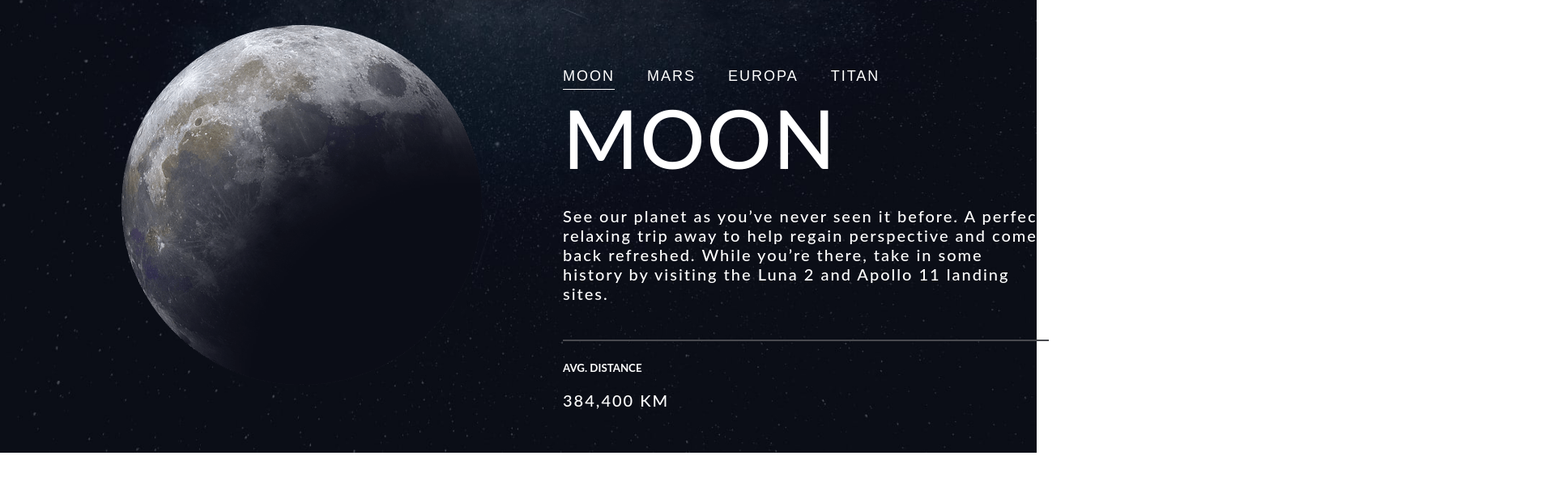
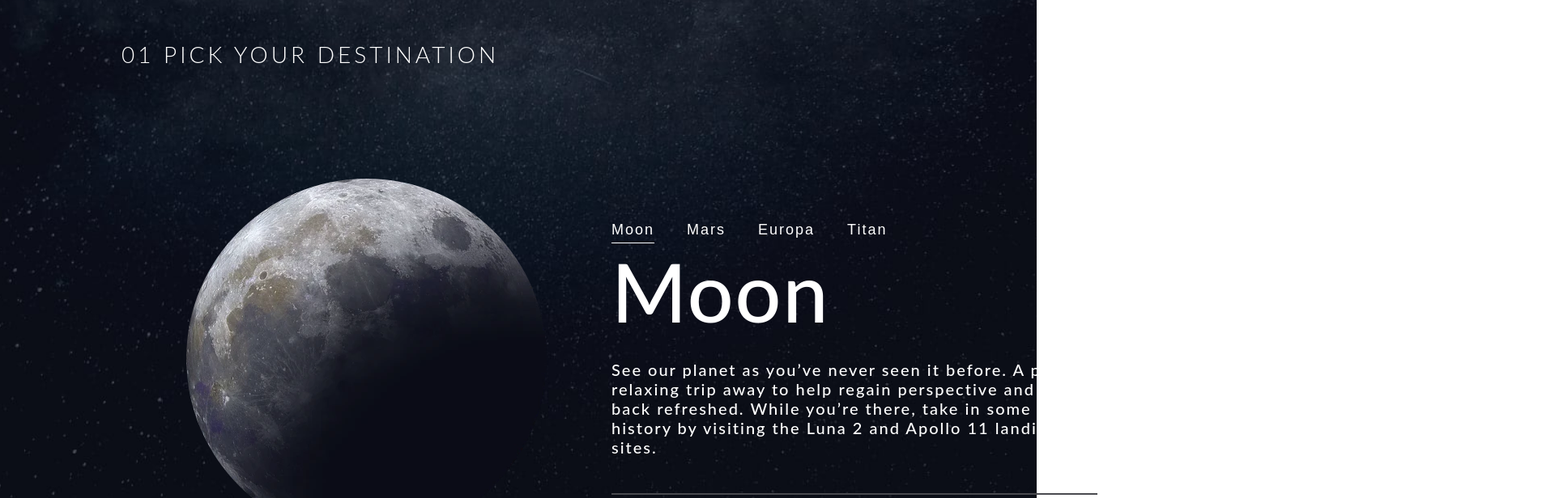
Before and after one commit to Abdo1454/space-react, a React (Create React App) app: page /destination in a window 1280 px wide. Shown: the part 240-856 px from the top of the page at 81% size, 1920 px wide, since content can reach past the window. Before the commit the page ends 817 px from the top, so only its background shows below. Built offline with nearby package versions, Linux system fonts and the light colour scheme.

Commit message:
section of destination api

```diff
--- a/public/css/style.css
+++ b/public/css/style.css
@@ -96,72 +96,59 @@
   cursor: pointer;
   /* padding: 0px 50px; */
 }
-/* ****************************************Space Tourism - Destination****************************************** */
+/* ****************************************
+   Space Tourism - Destination
+**************************************** */
+
 .destination-content {
-  background: url(../assets/destination/background-destination-desktop.jpg);
+  background-image: url(../assets/destination/background-destination-desktop.jpg);
   background-size: cover;
   background-position: center;
   background-repeat: no-repeat;
-  background-size: cover;
-  height: 100vh;
+
   width: 100%;
+  height: 130vh;
 }
+
+.page-content {
+  padding: 150px;
+}
+
 .page-content h2 {
   color: white;
   font-size: 28px;
-  font-weight: 500;
+  font-weight: 300;
   letter-spacing: 4px;
   font-family: "Lato", sans-serif;
-  font-weight: 100;
-  font-style: normal;
-  margin-left: 150px;
+  /* padding-top: 200px; */
 }
-.destination-title {
+
+.content-2 {
+  width: 100%;
+
+  display: flex;
+  justify-content: flex-start;
+  align-items: center;
+
+  gap: 80px;
+  padding: 40px 80px;
+  margin: 0 auto;
+
   color: white;
-  padding: 150px 0px 0px 150px;
 }
-.content-2 {
-  margin-left: 150px;
-  padding: auto 150px;
-  color: white;
-  display: flex;
-  justify-content: space-around;
-  align-items: center;
-  gap: 100px;
-}
+
 .destination-hr {
   border: 1px solid #494a4f;
-  width: 600px;
-  margin: 20px 0px;
+  width: 100%;
+  max-width: 600px;
+
+  margin: 20px 0;
 }
 /******************buttons container******************/
+
 .active {
-  /* border-bottom: 3px solid white; t*/
   text-decoration: underline;
   text-underline-offset: 10px;
-}
-.destination-info {
-  padding: 150px 50px 50px 0px;
-  display: flex;
-  flex-direction: column;
-  gap: 5px;
-  color: white;
-  font-family: "Lato", sans-serif;
-  font-weight: 100;
-  font-style: normal;
-}
-.destination-info .change-destination {
-  display: flex;
-  gap: 40px;
-}
-.moon-button {
-  background: transparent;
-  color: white;
-  border: none;
-  font-size: 18px;
-  font-weight: 400;
-  letter-spacing: 2px;
-  cursor: pointer;
 }
 .mars-button {
   background: transparent;
@@ -172,7 +159,23 @@
   letter-spacing: 2px;
   cursor: pointer;
 }
-.europa-button {
+.destination-info {
+  padding: 150px 50px 50px 0px;
+  display: flex;
+  flex-direction: column;
+  gap: 5px;
+  color: white;
+  font-family: "Lato", sans-serif;
+  font-weight: 100;
+}
+
+.destination-info .change-destination {
+  display: flex;
+  gap: 40px;
+}
+
+/* buttons */
+.destination-btn {
   background: transparent;
   color: white;
   border: none;
@@ -181,32 +184,27 @@
   letter-spacing: 2px;
   cursor: pointer;
 }
-.titan-button {
-  background: transparent;
-  color: white;
-  border: none;
-  font-size: 18px;
-  font-weight: 400;
-  letter-spacing: 2px;
-  cursor: pointer;
-}
+
 .destination-info h1 {
   font-size: 100px;
   font-weight: 800;
   letter-spacing: 5px;
 }
+
 .destination-info p {
   font-size: 20px;
   font-weight: 500;
   letter-spacing: 2px;
-  margin: 20px 0px;
+  margin: 20px 0;
   width: 600px;
 }
+
 .destination-meta {
   display: flex;
-  gap: 0px;
   justify-content: flex-start;
+  gap: 40px;
 }
+
 #name-destination {
   color: white;
   font-size: 100px;
--- a/src/Crew/Crew.jsx
+++ b/src/Crew/Crew.jsx
@@ -1,39 +1,73 @@
-import React from 'react'
-import Navbar from '../Home/Navbar'
+import React, { useEffect, useState } from "react";
+import Navbar from "../Home/Navbar";
 
 function Crew() {
+  const [crew, setCrew] = useState([]);
+  const [currentCrew, setCurrentCrew] = useState(0);
+
+  // fetch data
+  useEffect(() => {
+    fetch("/data.json")
+      .then((res) => res.json())
+      .then((data) => {
+        setCrew(data.crew);
+      });
+  }, []);
+
+  // loading
+  if (crew.length === 0) {
+    return <h1>Loading...</h1>;
+  }
+
   return (
-    <div>
-            <main class="crew-content">
-      {/* <!-- navbar --> */}
-    <Navbar/>
-      <div class="page-content-3">
-        {/* <!-- content --> */}
-        <h2 id="crew-title"> <span class="two-page" > 02</span> MEET YOUR CREW</h2>
-        <div class="content-3">
-            <div class="crew-info">
-                <h3 class="role" id="role" data-role="Commander">COMMANDER</h3>
-                <h1 class="name-crew" id="name-crew">DOUGLAS HURLEY</h1>
-                <p class="description" id="bio">
-                    Douglas Gerald Hurley is an American engineer, retired Marine Corps
-                    pilot, and former NASA astronaut. He launched into space for the
-                    third time as commander of Crew Dragon Demo-2.
-                </p>
-                <div class="circule-control">
-                    <button class="douglas-button active" id="crew-id-1" ></button>
-                    <button class="mark-button" id="crew-id-2" ></button>
-                    <button class="victor-button" id="crew-id-3" ></button>
-                    <button class="anousheh-button" id="crew-id-4" ></button>
-                </div>
+    <main className="crew-content">
+      {/* navbar */}
+      <Navbar />
+
+      <div className="page-content-3">
+        <h2 id="crew-title">
+          <span className="two-page">02</span> MEET YOUR CREW
+        </h2>
+
+        <div className="content-3">
+          {/* info */}
+          <div className="crew-info">
+            <h3 className="role" id="role">
+              {crew[currentCrew].role}
+            </h3>
+
+            <h1 className="name-crew" id="name-crew">
+              {crew[currentCrew].name}
+            </h1>
+
+            <p className="description" id="bio">
+              {crew[currentCrew].bio}
+            </p>
+
+            {/* buttons */}
+            <div className="circule-control">
+              {crew.map((item, index) => (
+                <button
+                  key={index}
+                  className={currentCrew === index ? "active" : ""}
+                  onClick={() => setCurrentCrew(index)}
+                ></button>
+              ))}
             </div>
-            <div class="crew-image">
-              <img id="image-crew" src="assets/crew/image-douglas-hurley.png" alt="Douglas Hurley" />
-            </div>
+          </div>
+
+          {/* image */}
+          <div className="crew-image">
+            <img
+              id="image-crew"
+              src={crew[currentCrew].images.png}
+              alt={crew[currentCrew].name}
+            />
+          </div>
         </div>
       </div>
     </main>
-    </div>
-  )
+  );
 }
 
-export default Crew
+export default Crew;
--- a/src/Destination/Destination.jsx
+++ b/src/Destination/Destination.jsx
@@ -1,70 +1,93 @@
-import React from 'react'
-import Navbar from '../Home/Navbar'
+import React, { useEffect, useState } from "react";
+import Navbar from "../Home/Navbar";
+
 function Destination() {
+  const [destination, setDestination] = useState([]);
+  const [currentDestination, setCurrentDestination] = useState(0);
+
+  // fetch data
+  useEffect(() => {
+    fetch("/data.json")
+      .then((res) => res.json())
+      .then((data) => {
+        setDestination(data.destinations);
+      });
+  }, []);
+
+  // loading
+  if (destination.length === 0) {
+    return <h1>Loading...</h1>;
+  }
+
   return (
-    <div>
-            <main class="destination-content">
-      {/* <!-- navbar --> */}
-      <Navbar/>
-      {/* <nav class="navbar">
-        <div class="logo">
-          <img src="assets/shared/logo.svg" alt="logo" />
-        </div>
-          <hr class="nav-hr" />
-        <ul class="nav-links">
-          <li><a href="index.html">00 Home</a></li>
-          <li><a href="destination.html">01 Destination</a></li>
-          <li><a href="crew.html">02 Crew</a></li>
-          <li><a href="technology.html">03 Technology</a></li>
-        </ul>
-      </nav> */}
-      <div class="page-content">
-        {/* <!-- content --> */}
-        <h2 id="destination-title">01 PICK YOUR DESTINATION</h2>
-        <div class="content-2">
-          <div class="destination-image">
-            <img id="image-destination" src="assets/destination/image-moon.png" alt="Moon" />
+    <main className="destination-content">
+      {/* navbar */}
+      <Navbar />
+
+      <div className="page-content">
+        <h2 id="destination-title">
+          01 PICK YOUR DESTINATION
+        </h2>
+
+        <div className="content-2">
+          {/* image */}
+          <div className="destination-image">
+            <img
+              id="image-destination"
+              src={destination[currentDestination].images.webp}
+              alt={destination[currentDestination].name}
+            />
           </div>
-          <div class="destination-info">
-            <div class="change-destination">
-              <button class="moon-button active" data-destination="Moon">
-                MOON
-              </button>
-              <button class="mars-button" data-destination="Mars">
-                MARS
-              </button>
-              <button class="europa-button" data-destination="Europa">
-                EUROPA
-              </button>
-              <button class="titan-button" data-destination="Titan">
-                TITAN
-              </button>
+
+          {/* info */}
+          <div className="destination-info">
+            {/* buttons */}
+            <div className="change-destination">
+              {destination.map((item, index) => (
+                <button
+                  key={index}
+                  className={`mars-button ${
+                    currentDestination === index ? "active" : ""
+                  }`}
+                  onClick={() => setCurrentDestination(index)}
+                >
+                  {item.name}
+                </button>
+              ))}
             </div>
-            <h1 id="name-destination">MOON</h1>
-            <p class="description" id="description">
-              See our planet as you’ve never seen it before. A perfect relaxing
-              trip away to help regain perspective and come back refreshed.
-              While you’re there, take in some history by visiting the Luna 2
-              and Apollo 11 landing sites.
+
+            <h1 id="name-destination">
+              {destination[currentDestination].name}
+            </h1>
+
+            <p className="description" id="description">
+              {destination[currentDestination].description}
             </p>
-            <hr class="destination-hr" />
-            <div class="destination-meta">
-              <div class="distance">
+
+            <hr className="destination-hr" />
+
+            <div className="destination-meta">
+              <div className="distance">
                 <h5>AVG. DISTANCE</h5>
-                <p id="distance">384,400 KM</p>
+
+                <p id="distance">
+                  {destination[currentDestination].distance}
+                </p>
               </div>
-              <div class="travel-time">
+
+              <div className="travel-time">
                 <h5>EST. TRAVEL TIME</h5>
-                <p id="travel">3 DAYS</p>
+
+                <p id="travel">
+                  {destination[currentDestination].travel}
+                </p>
               </div>
             </div>
           </div>
         </div>
       </div>
     </main>
-
-    </div>
-  )
+  );
 }
 
-export default Destination
+export default Destination;
```
